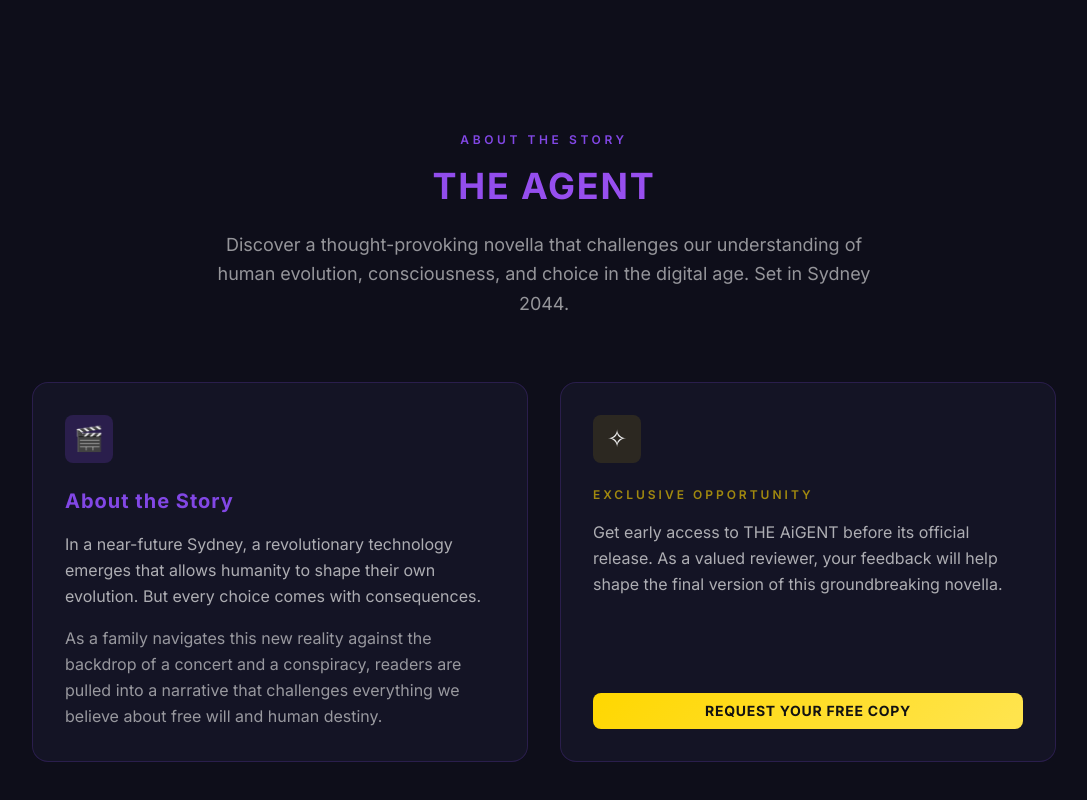
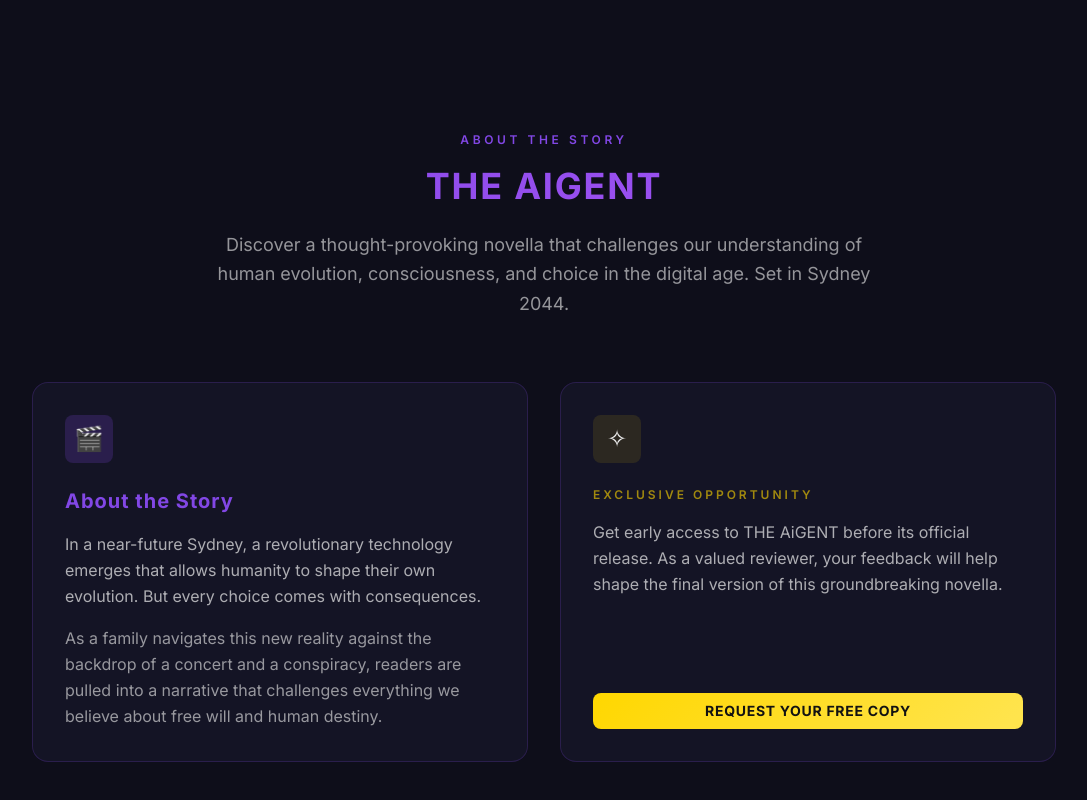
Before and after one commit to jonalaker/thebigpicture, a Next.js app: page / in a window 1280 px wide. Shown: the part 1312-2112 px from the top of the page, without its empty margins (96-1183 px from the left). Built offline with nearby package versions, Linux system fonts and the light colour scheme.

Commit message:
fixed Aigent to AIgent

```diff
--- a/components/about.tsx
+++ b/components/about.tsx
@@ -47,7 +47,7 @@ export default function About() {
           className="animate-on-scroll opacity-0 text-center mb-6 text-gradient-purple"
           style={{ fontFamily: "var(--font-heading)" }}
         >
-          THE AGENT
+          THE AIGENT
         </h2>
 
         <p className="animate-on-scroll opacity-0 text-center text-foreground/60 text-lg max-w-2xl mx-auto mb-16 leading-relaxed">
```
